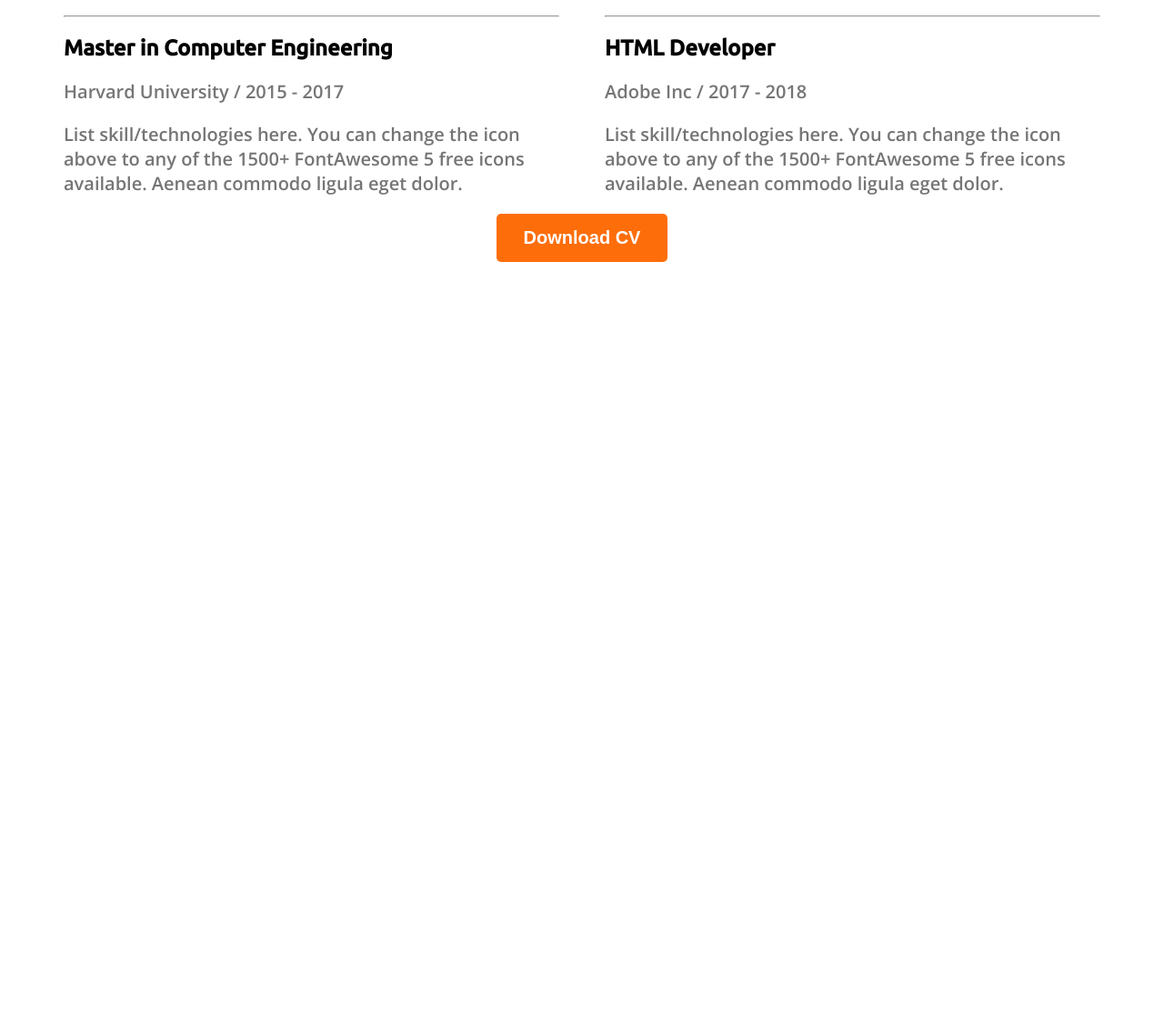
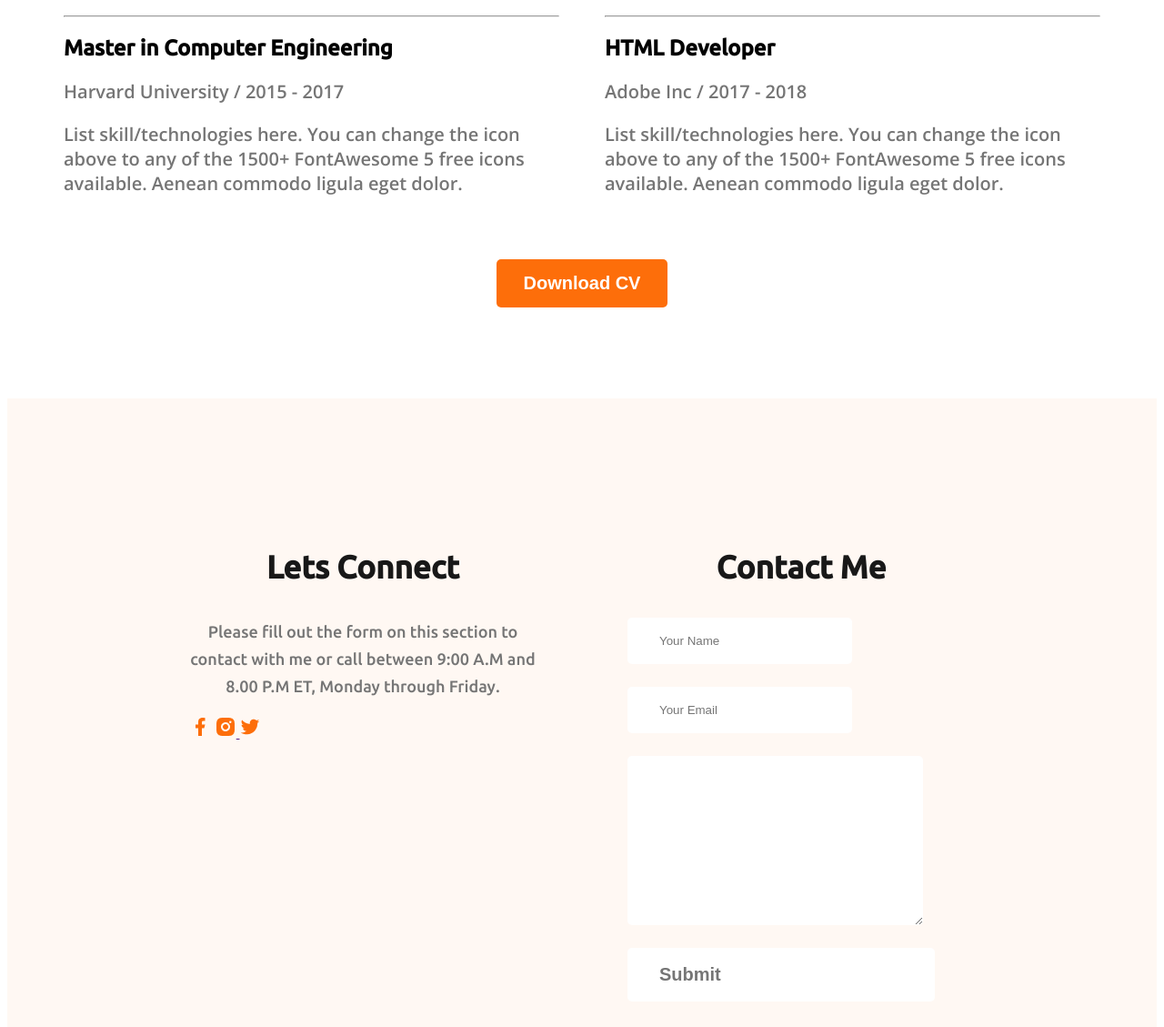
Before and after one commit to beenyamin/webdeveloper-porfolio, a plain HTML site: page index.html in a window 1280 px wide. Shown: the part 2900-4029 px from the top of the page at 91% size. Before the commit the page ends 3196 px from the top, so only its background shows below. Drawn offline with nearby package versions, Linux system fonts and the light colour scheme.

Commit message:
footer added

```diff
--- a/index.html
+++ b/index.html
@@ -171,15 +171,37 @@
   <button class="btn-primary">Download CV</button>
  </div>
 
-
   </section>
-
-
-
-
     </main>
 
     <footer>
+
+      <div class="footer-column">
+
+       <h3 class="section-title">Lets Connect</h3>
+       <p class="section-description">Please fill out the form on this section to contact with me or call between 9:00 A.M and 8.00 P.M ET, Monday through Friday.</p>
+       <div class="social-link">
+
+      <a href=""><img src="images/icons/facebook.png" alt=""></a>
+      <a href=""><img src="images/icons/insta.png"alt=""> </a>
+      <a href=""><img src="images/icons/twitter.png" alt=""></a>
+
+       </div>
+      </div>
+      <div class="footer-column">
+        <h3 class="section-title">Contact Me</h3>
+
+
+        <form class="contact" action="">
+          <input type="text" placeholder="Your Name">
+          <input type="email" name="" placeholder="Your Email" id="">
+
+          <textarea name="Message" id="" cols="30" rows="10"></textarea>
+          <input class="btn-primary" value="Submit">
+        </form>
+
+
+      </div>
 
     </footer>
 
--- a/style/style.css
+++ b/style/style.css
@@ -200,4 +200,29 @@ line-height: normal;
 
 .download-cv{
     text-align: center;
+    margin-top: 50PX;
 }
+
+footer{
+    display: flex;
+    gap: 100px;
+    padding: 130px 200px;
+    margin-top: 100px ;
+   background: #FFF8F3;
+}
+.footer-column{
+    width: 50%;
+}
+
+.contact input, textarea{
+    display:block;
+    margin-bottom: 25px;
+    padding: 18px 35px;
+    color: #757575;
+    border-radius: 5px;
+    background: #FFF;
+    border: 0px;
+
+}
+
+.contact
```
